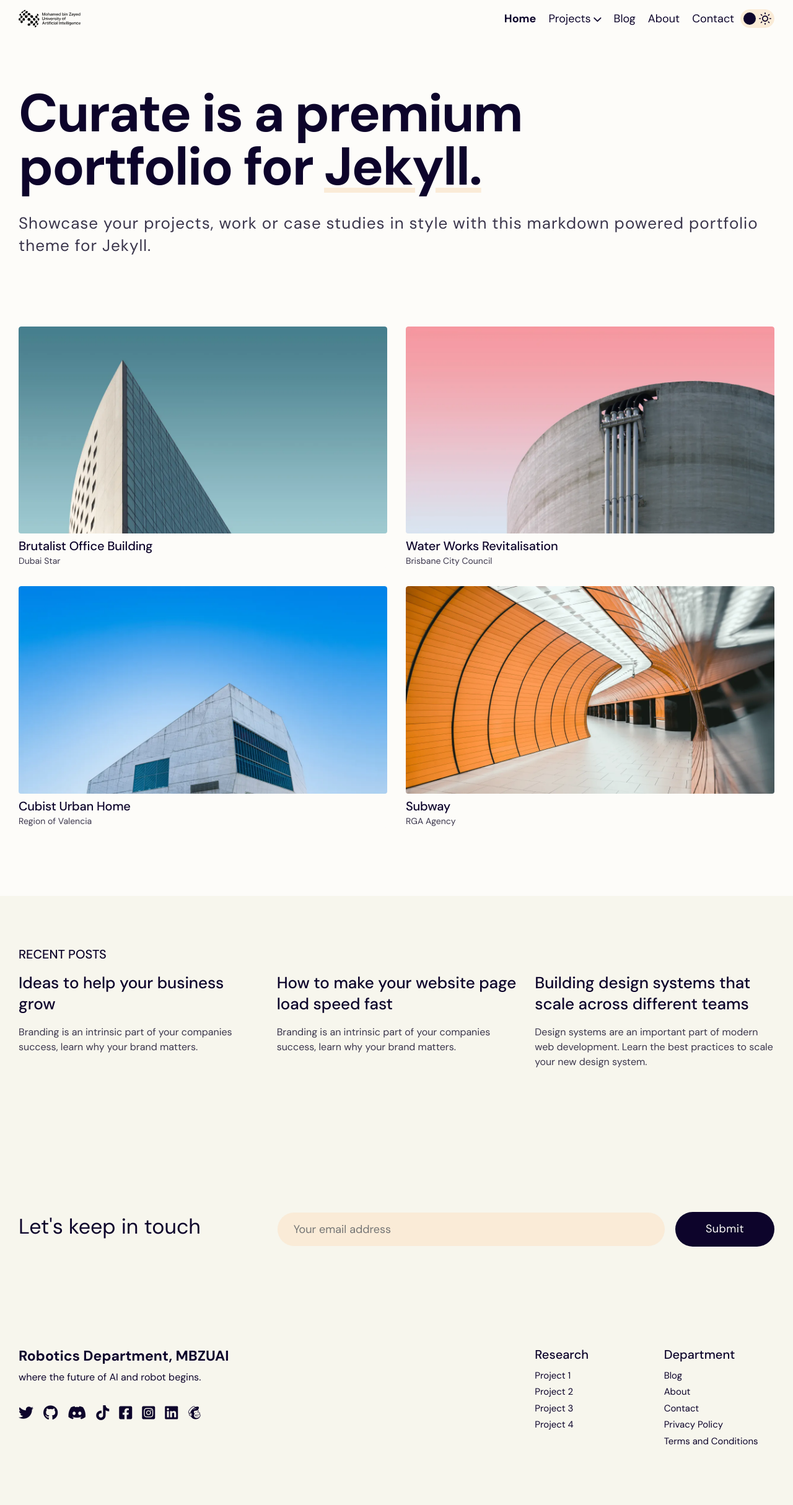
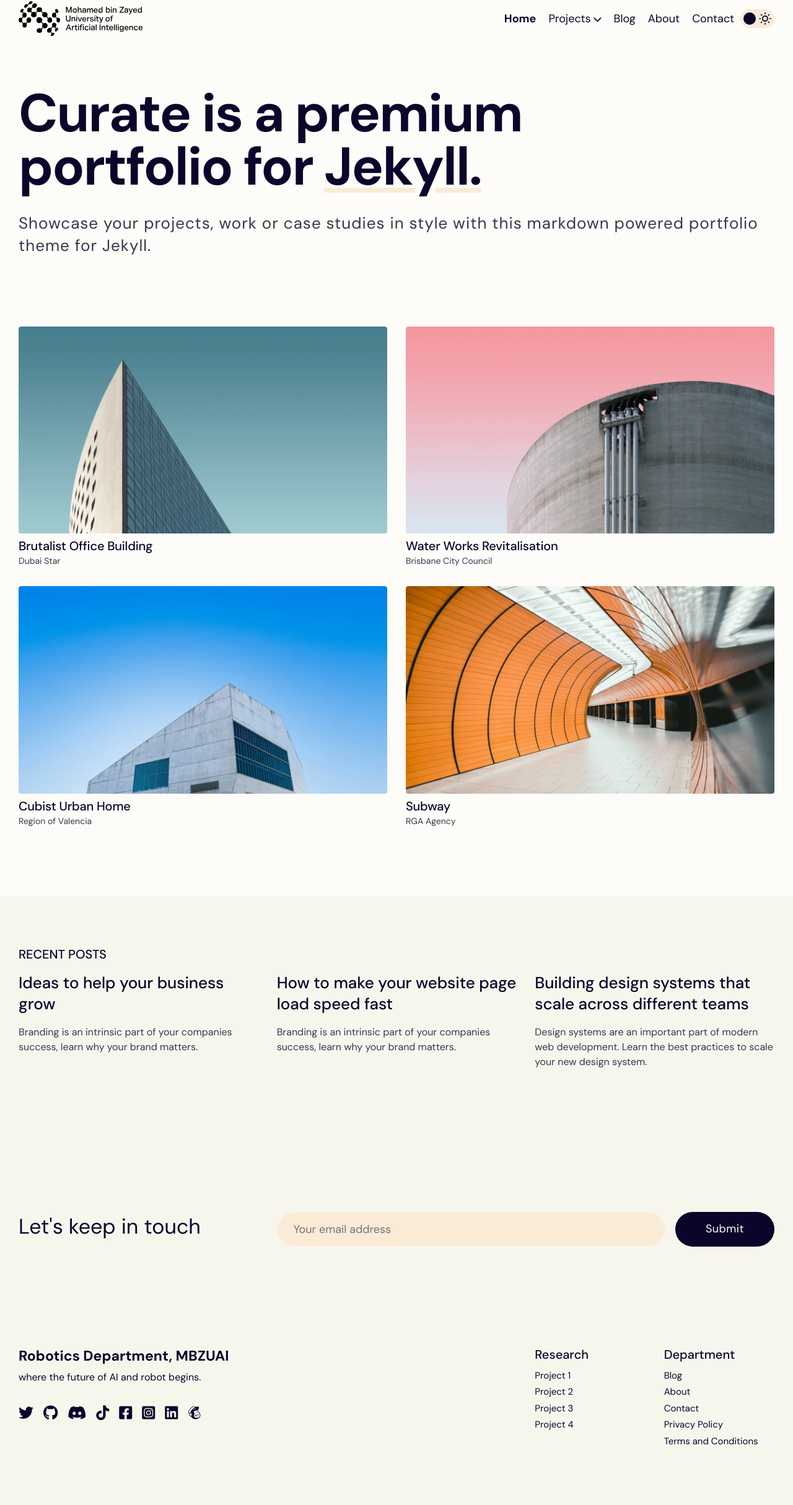
Before and after one commit to yoshihikonaka/yoshihikonaka.github.io, a Jekyll site: the page built from pages/home.md, in a window 1280 px wide. Shown: the whole page at 62% size. Built offline with Jekyll 4.4.1, drawn with Linux system fonts in a browser that asks for light colours.

Commit message:
Update of _config.yml

```diff
--- a/_config.yml
+++ b/_config.yml
@@ -112,10 +112,10 @@ logo:
   logo_image_mobile: assets/images/logo/logoB.svg
   logo_image_invert: assets/images/logo/logoW.svg
   logo_image_invert_mobile: assets/images/logo/logoW.svg
-  logo_image_desktop_height: "100px"
-  logo_image_desktop_width: "100px"
-  logo_image_mobile_height: "100px"
-  logo_image_mobile_width: "100px"
+  logo_image_desktop_height: "200px"
+  logo_image_desktop_width: "200px"
+  logo_image_mobile_height: "200px"
+  logo_image_mobile_width: "200px"
   show_logo_image_on_mobile: true
   show_logo_image_on_desktop: true
   show_logo_text_on_mobile: false
```
